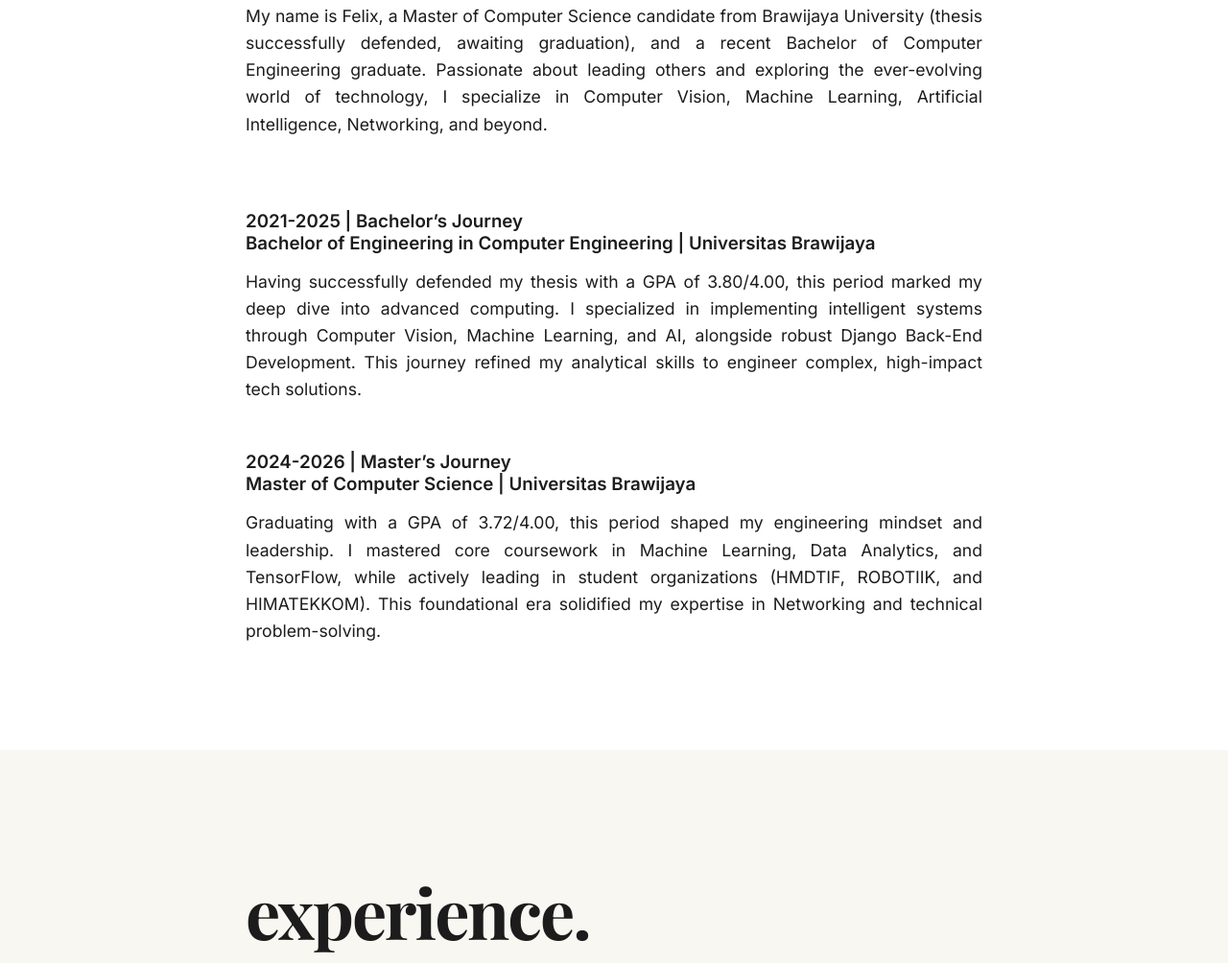
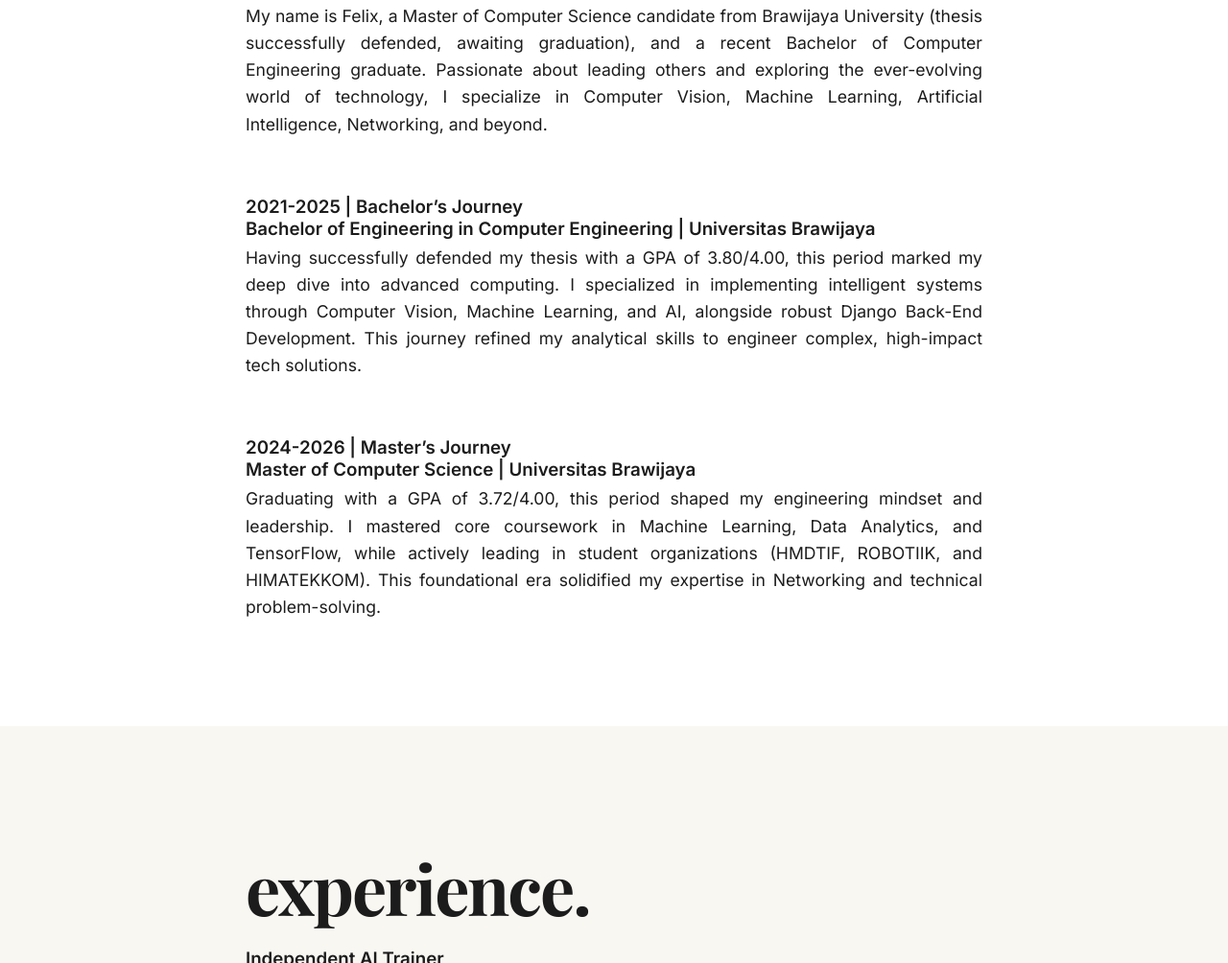
Before and after one commit to momoe0712/portofolio, a plain HTML site: page index.html in a window 1280 px wide. Shown: the part 1068-2072 px from the top of the page at 96% size. Drawn offline with nearby package versions, Linux system fonts and the light colour scheme; a web font is replaced by a local one.

Commit message:
minor fix

```diff
--- a/index.html
+++ b/index.html
@@ -51,22 +51,17 @@
             <h2>about.</h2>
             <p>My name is Felix, a Master of Computer Science candidate from Brawijaya University (thesis successfully defended, awaiting graduation), and a recent Bachelor of Computer Engineering graduate. Passionate about leading others and exploring the ever-evolving world of technology, I specialize in Computer Vision, Machine Learning, Artificial Intelligence, Networking, and beyond.</p>
         </div>
-        <div class="exp-container">
-            <div class="exp-content">
-                <div class="about-exp">
+        <div class="about">
             <h3>2021-2025 | Bachelor’s Journey<br>Bachelor of Engineering in Computer Engineering | Universitas Brawijaya</h3>
             <p>
                 Having successfully defended my thesis with a GPA of 3.80/4.00, this period marked my deep dive into advanced computing. I specialized in implementing intelligent systems through Computer Vision, Machine Learning, and AI, alongside robust Django Back-End Development. This journey refined my analytical skills to engineer complex, high-impact tech solutions.
             </p>
-
         </div>
-                <div class="about-exp">
+        <div class="about">
             <h3>2024-2026 | Master’s Journey<br>Master of Computer Science | Universitas Brawijaya</h3>
                 <p>
                     Graduating with a GPA of 3.72/4.00, this period shaped my engineering mindset and leadership. I mastered core coursework in Machine Learning, Data Analytics, and TensorFlow, while actively leading in student organizations (HMDTIF, ROBOTIIK, and HIMATEKKOM). This foundational era solidified my expertise in Networking and technical problem-solving.
                 </p>
-                </div>
-            </div>
         </div>
     </section>
 
--- a/style.css
+++ b/style.css
@@ -124,31 +124,6 @@ nav ul li a:hover {
 
 .about h3 {
     margin-bottom: 5px;
-}
-
-.exp-container {
-    display: flex;
-    align-items: flex-start;
-    gap: 5%;
-    padding-left: 20%;
-    padding-right: 20%;
-    margin-top: 60px;
-}
-
-.exp-left-image {
-    flex: 1;
-    max-width: 30%;
-}
-
-.exp-left-image img {
-    width: 100%;
-    height: auto;
-    object-fit: cover;
-    border-radius: 8px;
-}
-
-.exp-content {
-    flex: 2;
 }
 
 .about-exp {
```
Lines whose indentation alone changed are shown as unchanged.
